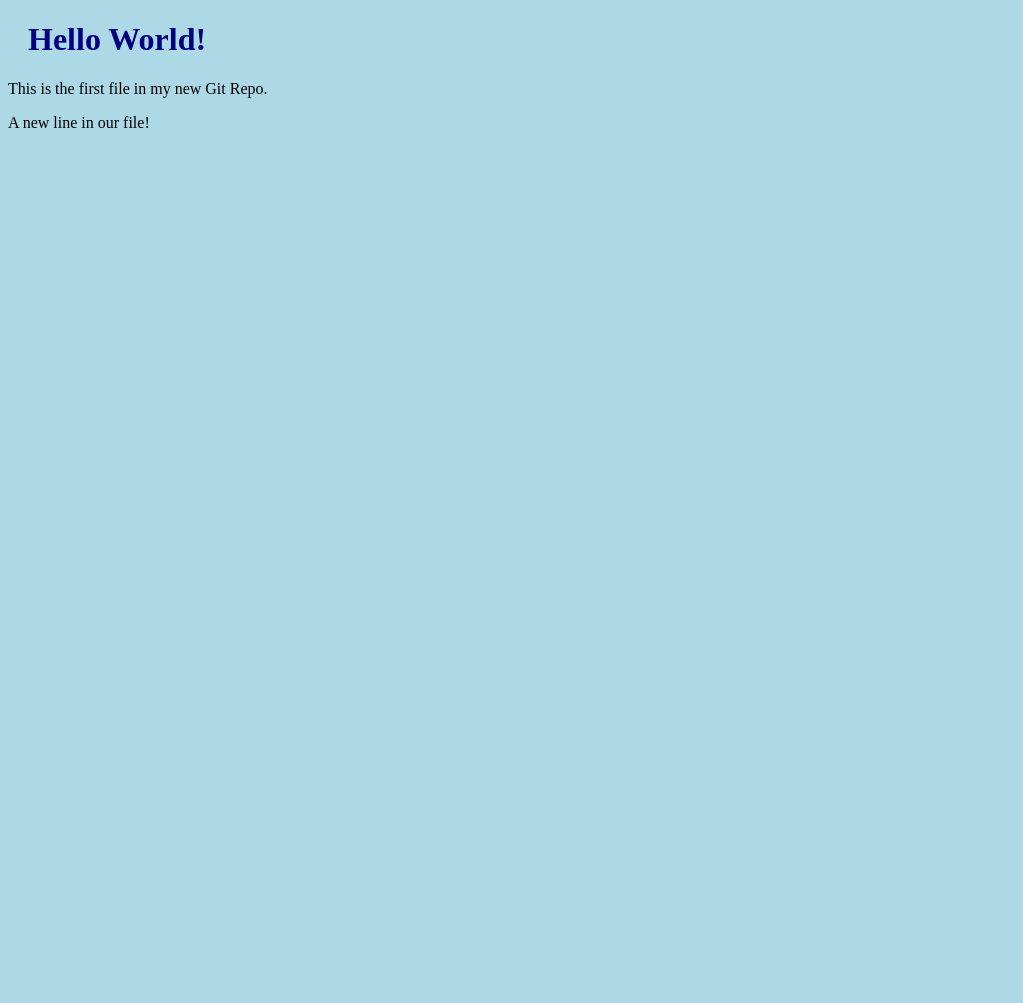
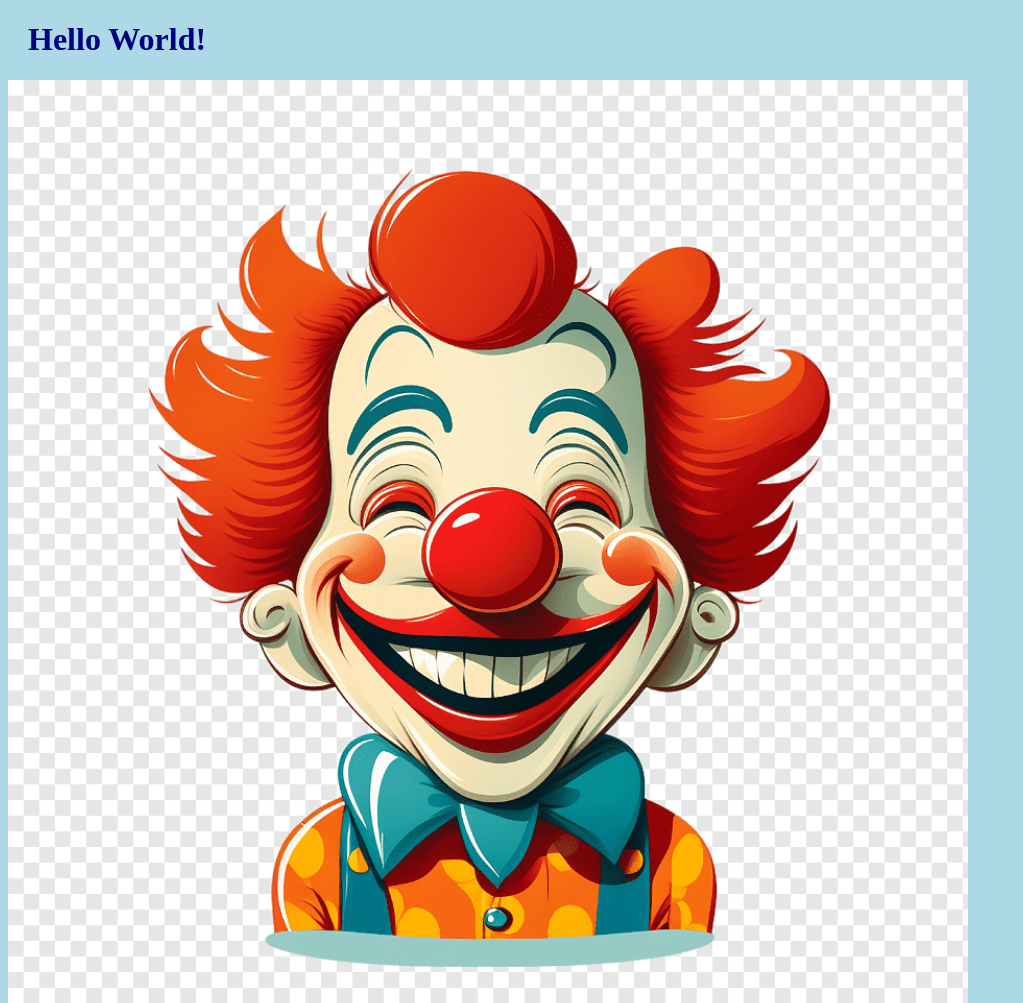
Before and after one commit to actonaa/actonaa.github.io, a plain HTML site: page index.html in a window 1280 px wide. Shown: the top 1003 px of the page, without its empty margins (0-1023 px from the left). Before the commit the page ends 800 px from the top, so only its background shows below. Drawn offline with Linux system fonts and the light colour scheme.

Commit message:
Added image to Hello World

```diff
--- a/index.html
+++ b/index.html
@@ -8,6 +8,7 @@
 </head>
 <body>
     <h1>Hello World!</h1>
+    <div><img src="clown.png" alt="clown" width="960" height="960"></div>
     <p>This is the first file in my new Git Repo.</p>
     <p>A new line in our file!</p>
 </body>
```
Also changed, not shown: clown.png (added).
